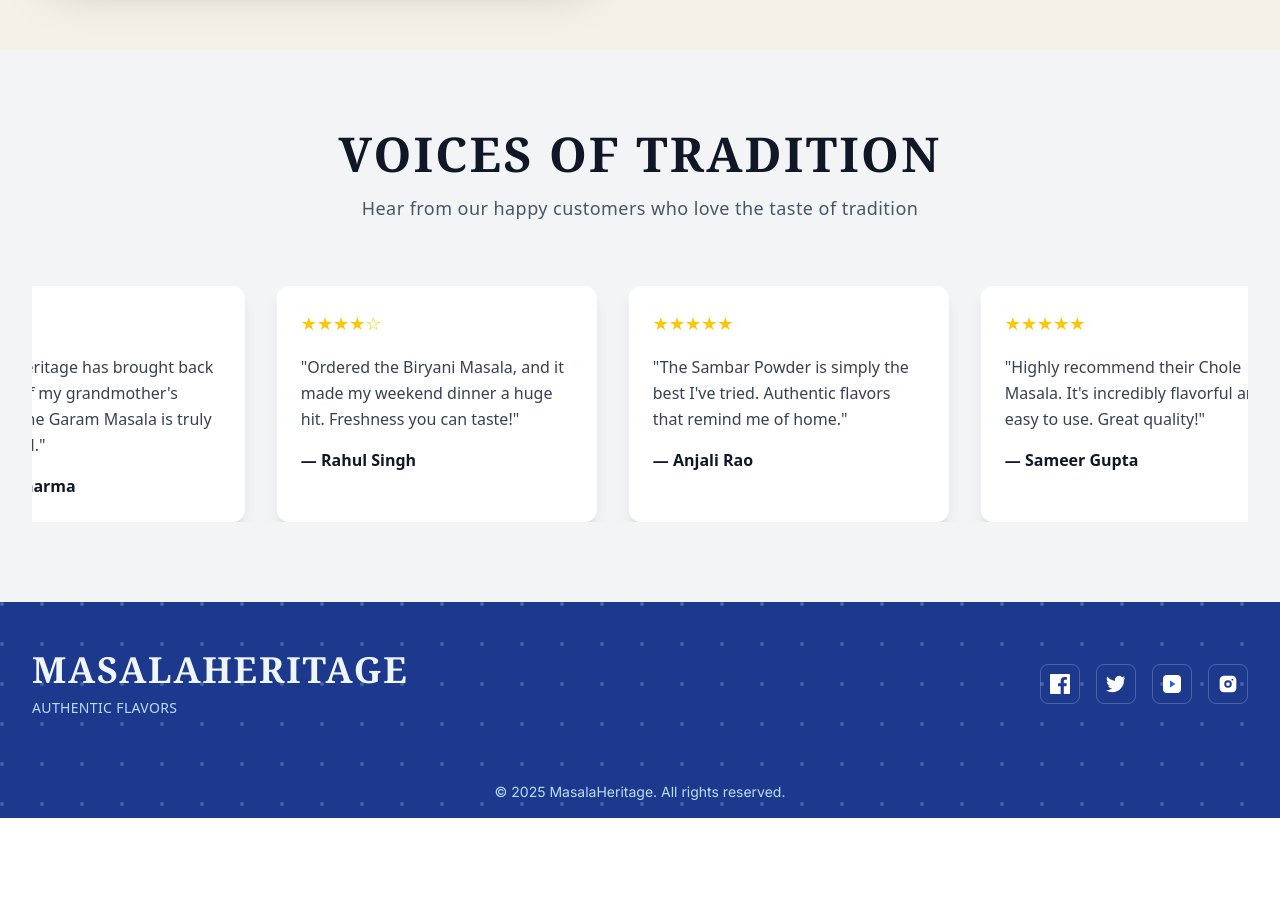
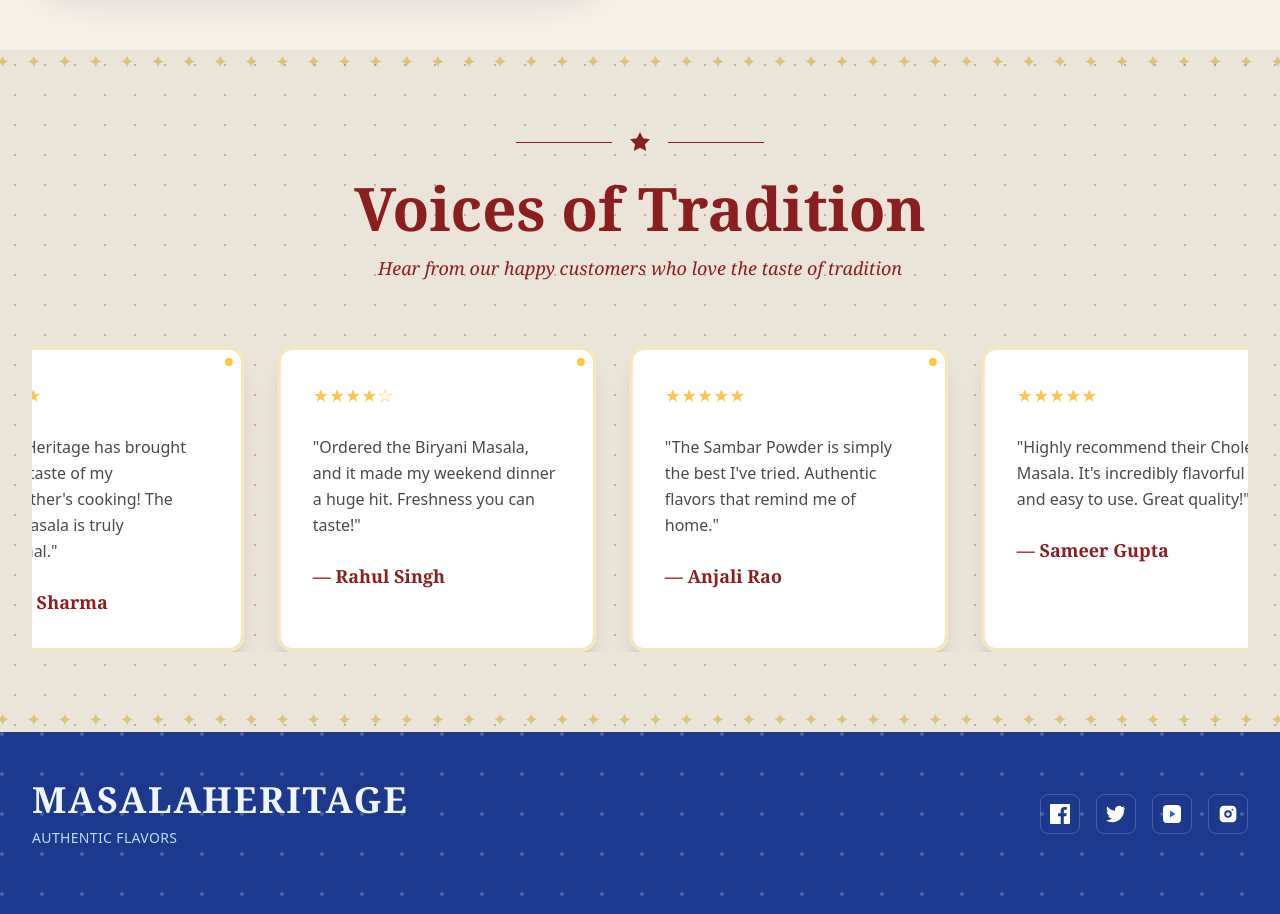
Before and after one commit to KEERTHIAANAND/Midhuna-Masala, a Next.js app in the folder midhunamasala/: page / in a window 1280 px wide. Shown: the part 2280-3194 px from the top of the page. Before the commit the page ends 3098 px from the top, so only its background shows below. Built offline with nearby package versions, Linux system fonts and the light colour scheme.

Commit message:
Enhance Testimonials component with decorative elements and improved styling for better visual appeal

```diff
--- a/midhunamasala/src/components/home/Testimonials.tsx
+++ b/midhunamasala/src/components/home/Testimonials.tsx
@@ -47,13 +47,13 @@ export default function Testimonials() {
 
     for (let i = 0; i < fullStars; i++) {
       stars.push(
-        <span key={i} className="text-yellow-400 text-lg">★</span>
+        <span key={i} className="text-[#F6C84C] text-lg">★</span>
       );
     }
 
     if (hasHalfStar) {
       stars.push(
-        <span key="half" className="text-yellow-400 text-lg">☆</span>
+        <span key="half" className="text-[#F6C84C] text-lg">☆</span>
       );
     }
 
@@ -68,14 +68,42 @@ export default function Testimonials() {
   };
 
   return (
-    <section className="py-20 bg-gray-100">
-      <div className="max-w-7xl mx-auto px-4 sm:px-6 lg:px-8">
+    <section className="py-20 bg-[#EBE4D8] relative overflow-hidden">
+      {/* Decorative pattern border at top */}
+      <div className="absolute top-0 left-0 right-0 h-6 flex items-center justify-center overflow-hidden">
+        <div className="flex gap-4 text-[#D4AF37] opacity-60">
+          {[...Array(50)].map((_, i) => (
+            <span key={i} className="text-lg">✦</span>
+          ))}
+        </div>
+      </div>
+
+      {/* Dotted background pattern */}
+      <div className="absolute inset-0 opacity-30 pointer-events-none"
+           style={{
+             backgroundImage: 'radial-gradient(#8B1E1E 1px, transparent 1px)',
+             backgroundSize: '30px 30px'
+           }}>
+      </div>
+
+      <div className="max-w-7xl mx-auto px-4 sm:px-6 lg:px-8 relative z-10">
         {/* Header */}
         <div className="text-center mb-16">
-          <h2 className="text-4xl md:text-5xl font-bold text-gray-900 mb-4 font-serif tracking-wider uppercase">
+          {/* Decorative line with icon */}
+          <div className="flex items-center justify-center gap-4 mb-6">
+            <div className="w-24 h-px bg-[#8B1E1E]"></div>
+            <div className="text-[#8B1E1E]">
+              <svg width="24" height="24" viewBox="0 0 24 24" fill="currentColor">
+                <path d="M12 2L15.09 8.26L22 9.27L17 14.14L18.18 21.02L12 17.77L5.82 21.02L7 14.14L2 9.27L8.91 8.26L12 2Z" />
+              </svg>
+            </div>
+            <div className="w-24 h-px bg-[#8B1E1E]"></div>
+          </div>
+
+          <h2 className="text-5xl md:text-6xl font-bold text-[#8B1E1E] mb-4 font-serif">
             Voices of Tradition
           </h2>
-          <p className="text-lg text-gray-600 max-w-2xl mx-auto font-sans tracking-wide">
+          <p className="text-lg text-[#8B1E1E] italic font-serif max-w-2xl mx-auto">
             Hear from our happy customers who love the taste of tradition
           </p>
         </div>
@@ -86,19 +114,22 @@ export default function Testimonials() {
             {/* First set of testimonials */}
             {testimonials.map((testimonial) => (
               <div key={testimonial.id} className="flex-shrink-0 w-80 mx-4">
-                <div className="bg-white rounded-xl p-6 shadow-lg h-full">
+                <div className="bg-white rounded-2xl p-8 shadow-xl h-full border-4 border-[#D4AF37]/30 relative">
+                  {/* Decorative corner accent */}
+                  <div className="absolute top-2 right-2 w-2 h-2 bg-[#F6C84C] rounded-full"></div>
+
                   {/* Star Rating */}
-                  <div className="flex mb-4">
+                  <div className="flex mb-6">
                     {renderStars(testimonial.rating)}
                   </div>
 
                   {/* Review Text */}
-                  <p className="text-gray-700 leading-relaxed font-sans mb-4">
+                  <p className="text-[#4A4A4A] leading-relaxed font-sans mb-6 text-base">
                     "{testimonial.text}"
                   </p>
 
                   {/* Customer Name */}
-                  <p className="text-gray-900 font-semibold font-sans">
+                  <p className="text-[#8B1E1E] font-bold font-serif text-lg">
                     — {testimonial.name}
                   </p>
                 </div>
@@ -108,25 +139,37 @@ export default function Testimonials() {
             {/* Duplicate set for seamless loop */}
             {testimonials.map((testimonial) => (
               <div key={`duplicate-${testimonial.id}`} className="flex-shrink-0 w-80 mx-4">
-                <div className="bg-white rounded-xl p-6 shadow-lg h-full">
+                <div className="bg-white rounded-2xl p-8 shadow-xl h-full border-4 border-[#D4AF37]/30 relative">
+                  {/* Decorative corner accent */}
+                  <div className="absolute top-2 right-2 w-2 h-2 bg-[#F6C84C] rounded-full"></div>
+
                   {/* Star Rating */}
-                  <div className="flex mb-4">
+                  <div className="flex mb-6">
                     {renderStars(testimonial.rating)}
                   </div>
 
                   {/* Review Text */}
-                  <p className="text-gray-700 leading-relaxed font-sans mb-4">
+                  <p className="text-[#4A4A4A] leading-relaxed font-sans mb-6 text-base">
                     "{testimonial.text}"
                   </p>
 
                   {/* Customer Name */}
-                  <p className="text-gray-900 font-semibold font-sans">
+                  <p className="text-[#8B1E1E] font-bold font-serif text-lg">
                     — {testimonial.name}
                   </p>
                 </div>
               </div>
             ))}
           </div>
+        </div>
+      </div>
+
+      {/* Decorative pattern border at bottom */}
+      <div className="absolute bottom-0 left-0 right-0 h-6 flex items-center justify-center overflow-hidden">
+        <div className="flex gap-4 text-[#D4AF37] opacity-60">
+          {[...Array(50)].map((_, i) => (
+            <span key={i} className="text-lg">✦</span>
+          ))}
         </div>
       </div>
 
```
